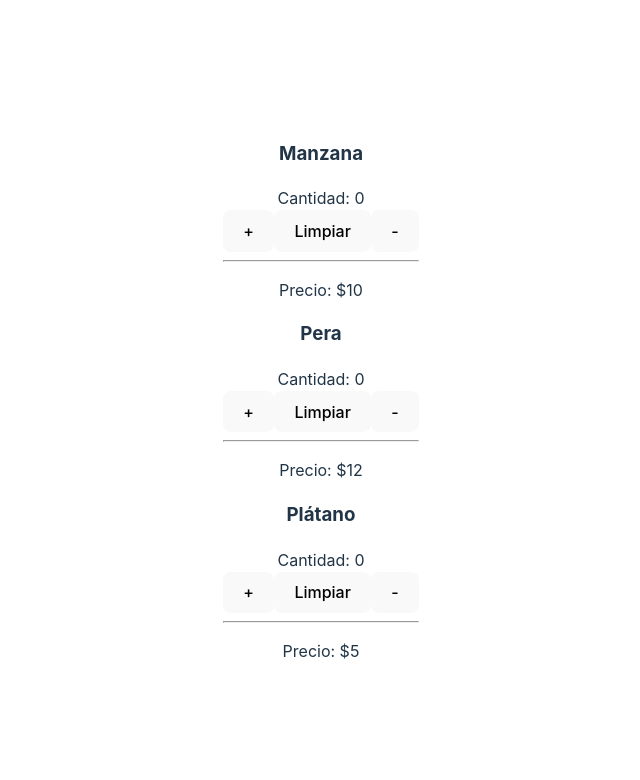
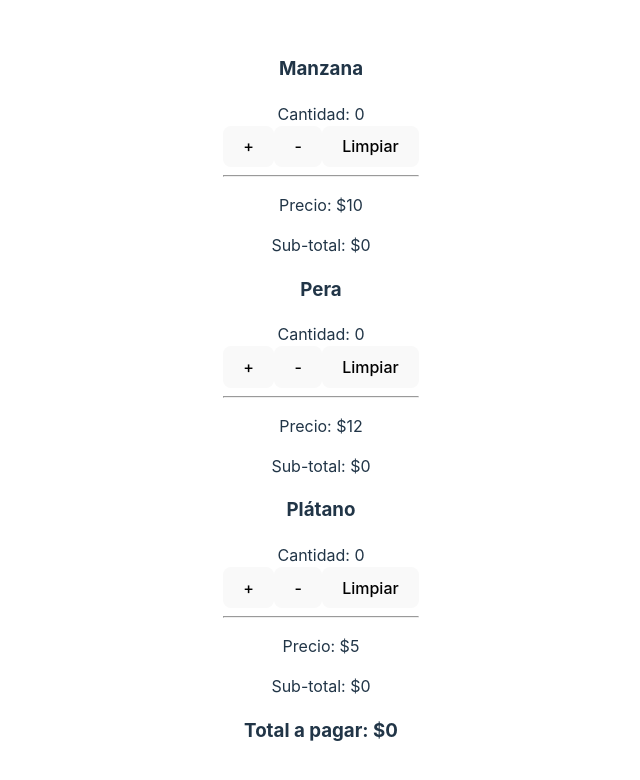
Before and after one commit to Elad10dev/ReactUnitveristy, a React app in the folder react-fundamentos/: page / in a window 1280 px wide. Shown: the top 780 px of the page, without its empty margins (319-959 px from the left). Built offline with nearby package versions, Linux system fonts and the light colour scheme; the HTML template or start-up script is replaced by a standard one.

Commit message:
todo funcional se agrega subtotal de cada producto y el total a pagar con la suma de los subtotales, comenzamos a trabajar en crear carpeta de componententes parar colocar componentes por separado

```diff
--- a/react-fundamentos/src/App.jsx
+++ b/react-fundamentos/src/App.jsx
@@ -1,75 +1,82 @@
 import { useState } from 'react';
-import reactLogo from './assets/react.svg';
-import viteLogo from '/vite.svg';
 import './App.css';
 import React from 'react';
 
-/*function TarjetaFruta (props) {
-    return (
-      <div>
-        <h3>{props.name}</h3>
-        <hr />
-        <p>Precio: ${props.price}</p>
-      </div>
-    )*/
+function TarjetaFruta({ name, price, cantidad, agregar, quitar, limpiar }) {
+  const subtotal = price * cantidad;
 
+  return (
+    <div>
+      <h3>{name}</h3>
+      <div>Cantidad: {cantidad}</div>
+      <button onClick={agregar}>+</button>
+      <button onClick={quitar}>-</button>
+      <button onClick={limpiar}>Limpiar</button>
+      <hr />
+      <p>Precio: ${price}</p>
+      <p>Sub-total: ${subtotal}</p>
+    </div>
+  );
+}
 
-class TarjetaFruta extends React.Component {
-  constructor(props) {
-    super(props);
-
-    const METHODS =[
-      'agregar',
-      'quitar',
-      'limpiar',
-    ]
-    METHODS.forEach((method) => {
-      this[method] = this[method].bind(this)
-    })
-
-    this.state = {
-      cantidad: 0
-    };
-  }
-
-  agregar(){
-    if(this.state.cantidad < 10 && this.state.cantidad >= 0)
-    this.setState({cantidad: this.state.cantidad + 1})}
-
-  quitar(){
-    if(this.state.cantidad > 0 && this.state.cantidad <= 10)
-    this.setState({cantidad: this.state.cantidad - 1 })}
-
-  limpiar(){
-    this.setState({cantidad: 0})
-  }
-
-  render() {
-    return (
-      <div>
-        <h3>{this.props.name}</h3>
-        <div>Cantidad: {this.state.cantidad}</div>
-        <button onClick={() => this.agregar()}>
-          +
-        </button>
-        <button onClick={() => this.limpiar()}>Limpiar</button>
-        <button onClick={() => this.quitar()}>
-          -
-        </button>
-
-        <hr />
-        <p>Precio: ${this.props.price}</p>
-      </div>
-    );
-  }
+const TotalPagar = ({ total }) => {
+  return (
+    <div>
+      <h3>Total a pagar: ${total}</h3>
+    </div>
+  );
 }
 
 function App() {
+  const [productos, setProductos] = useState([
+    { id: 1, name: 'Manzana', price: 10, cantidad: 0 },
+    { id: 2, name: 'Pera', price: 12, cantidad: 0 },
+    { id: 3, name: 'Plátano', price: 5, cantidad: 0 },
+  ]);
+
+  const agregar = (id) => {
+    setProductos(productos.map(producto => {
+      if (producto.id === id && producto.cantidad < 10) {
+        return { ...producto, cantidad: producto.cantidad + 1 };
+      }
+      return producto;
+    }));
+  };
+
+  const quitar = (id) => {
+    setProductos(productos.map(producto => {
+      if (producto.id === id && producto.cantidad > 0) {
+        return { ...producto, cantidad: producto.cantidad - 1 };
+      }
+      return producto;
+    }));
+  };
+
+  const limpiar = (id) => {
+    setProductos(productos.map(producto => {
+      if (producto.id === id) {
+        return { ...producto, cantidad: 0 };
+      }
+      return producto;
+    }));
+  };
+
+  const total = productos.reduce((acc, producto) => acc + (producto.price * producto.cantidad), 0);
+
   return (
     <div>
-      <TarjetaFruta name="Manzana" price={10} />
-      <TarjetaFruta name="Pera" price={12} />
-      <TarjetaFruta name="Plátano" price={5} />
+      {productos.map(producto => (
+        <TarjetaFruta
+          key={producto.id}
+          name={producto.name}
+          price={producto.price}
+          cantidad={producto.cantidad}
+          agregar={() => agregar(producto.id)}
+          quitar={() => quitar(producto.id)}
+          limpiar={() => limpiar(producto.id)}
+        />
+      ))}
+      <TotalPagar total={total} />
     </div>
   );
 }
```
